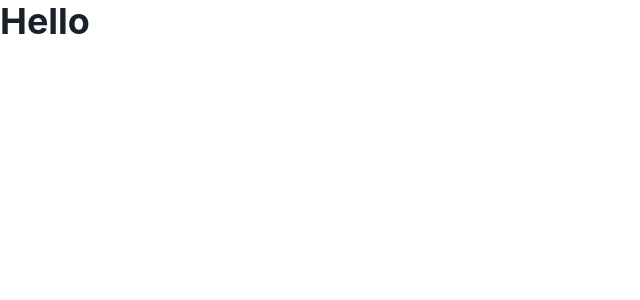
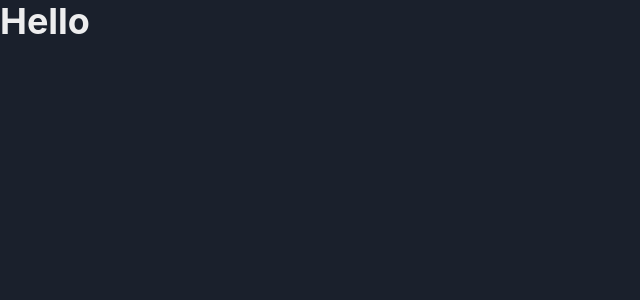
Before and after one commit to curiousyuvi/compifly, a Next.js app: page / in a window 1280 px wide. Shown: the top 300 px of the page, without its empty margins (0-640 px from the left). Built offline with nearby package versions, Linux system fonts and the light colour scheme.

Commit message:
UI: added theme in Chakra UI

```diff
--- /dev/null
+++ b/hooks/useExtendedTheme.tsx
@@ -0,0 +1,17 @@
+import { extendTheme, ThemeConfig } from "@chakra-ui/react";
+
+const extendedThemeConfig: ThemeConfig = {
+  useSystemColorMode: true,
+  initialColorMode: "dark",
+};
+
+const useExtendedTheme = () => {
+  const extendedTheme = extendTheme({
+    config: extendedThemeConfig,
+  });
+
+  return extendedTheme;
+};
+
+export default useExtendedTheme;
+export { extendedThemeConfig };
--- a/pages/_app.tsx
+++ b/pages/_app.tsx
@@ -1,10 +1,12 @@
 import "../styles/globals.css";
 import type { AppProps } from "next/app";
 import { ChakraProvider } from "@chakra-ui/react";
+import useExtendedTheme from "../hooks/useExtendedTheme";
 
 function MyApp({ Component, pageProps }: AppProps) {
+  const extendedTheme = useExtendedTheme();
   return (
-    <ChakraProvider>
+    <ChakraProvider theme={extendedTheme}>
       <Component {...pageProps} />
     </ChakraProvider>
   );
--- /dev/null
+++ b/pages/_document.tsx
@@ -0,0 +1,20 @@
+import { ColorModeScript } from "@chakra-ui/react";
+import NextDocument, { Html, Head, Main, NextScript } from "next/document";
+import { extendedThemeConfig } from "../hooks/useExtendedTheme";
+
+export default class Document extends NextDocument {
+  render() {
+    return (
+      <Html lang="en">
+        <Head />
+        <body>
+          <ColorModeScript
+            initialColorMode={extendedThemeConfig.initialColorMode}
+          />
+          <Main />
+          <NextScript />
+        </body>
+      </Html>
+    );
+  }
+}
```
